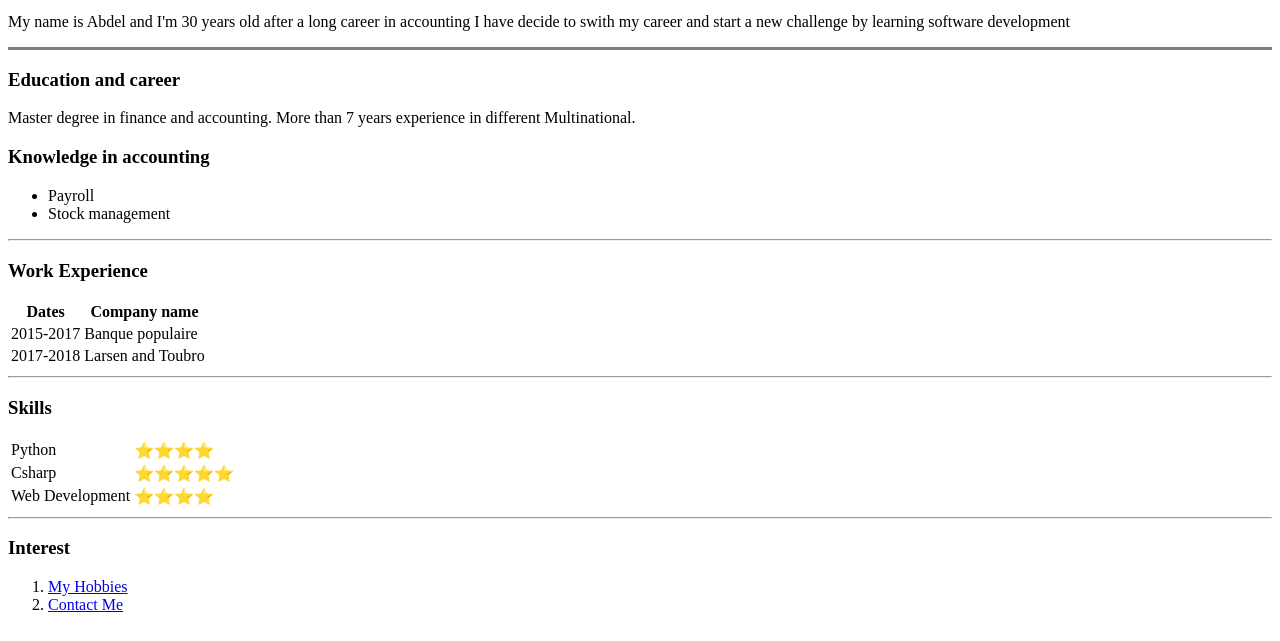
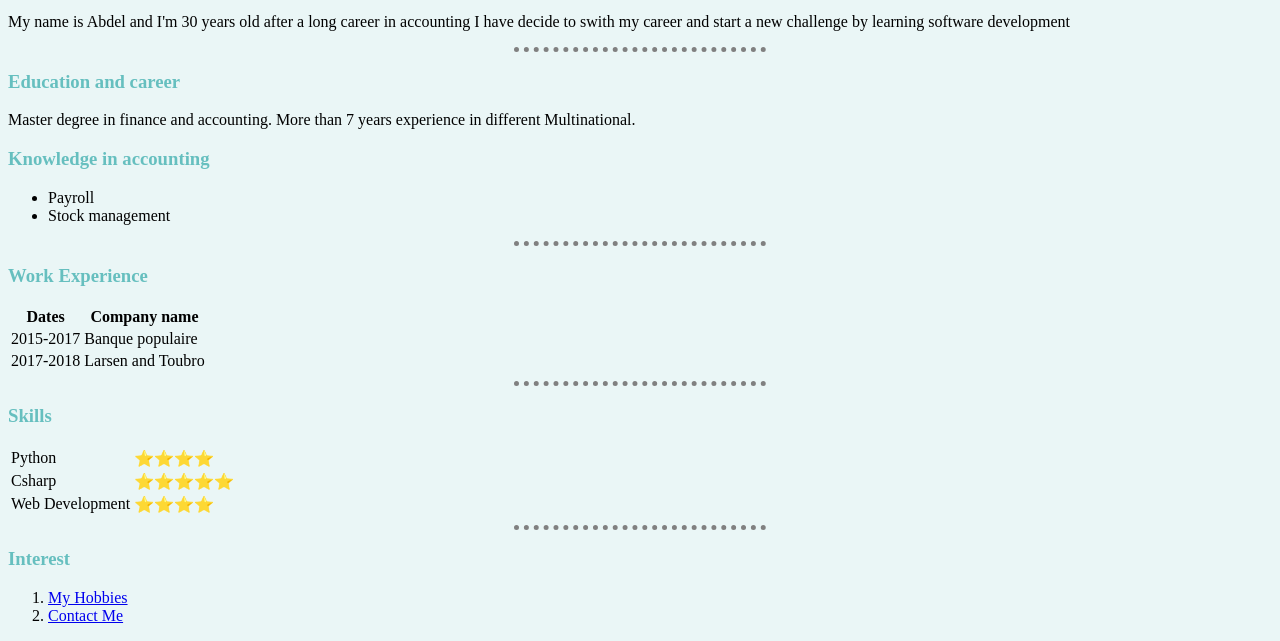
Before and after one commit to Abdelmouzahir/cv, a plain HTML site: page index.html in a window 1280 px wide. Shown: the part 171-812 px from the top of the page. Drawn offline with Linux system fonts and the light colour scheme.

Commit message:
Update index.html

```diff
--- a/index.html
+++ b/index.html
@@ -2,6 +2,7 @@
 <head>
     <meta charset="UTF-8">
     <title>😎 Abdel site dyaalo 😎</title>
+    <link rel="stylesheet" href="css\styles.css">
 </head>
 <body>
     <table cellspasing="10">
@@ -14,7 +15,7 @@
     </table>
     <p> My name is Abdel and I'm 30 years old after a long career in accounting I have decide to swith my career and start a new challenge by learning software development </p>
 
-        <hr size="3" noshade>
+        <hr>
         <h3> Education and career </h3>
         <p> Master degree in finance and accounting. More than 7 years experience in different Multinational. </p>
     <h3>Knowledge in accounting</h3>
```
